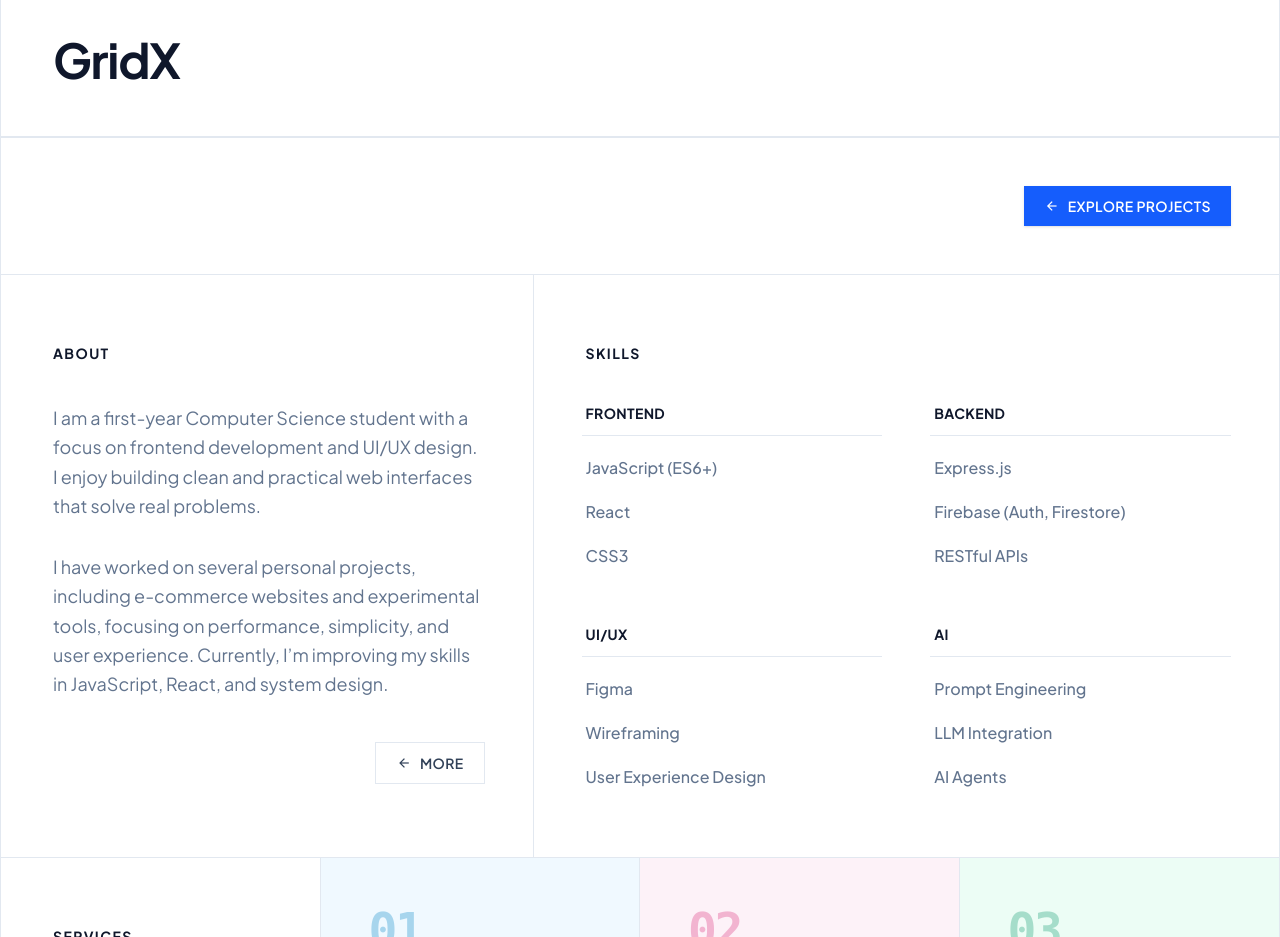
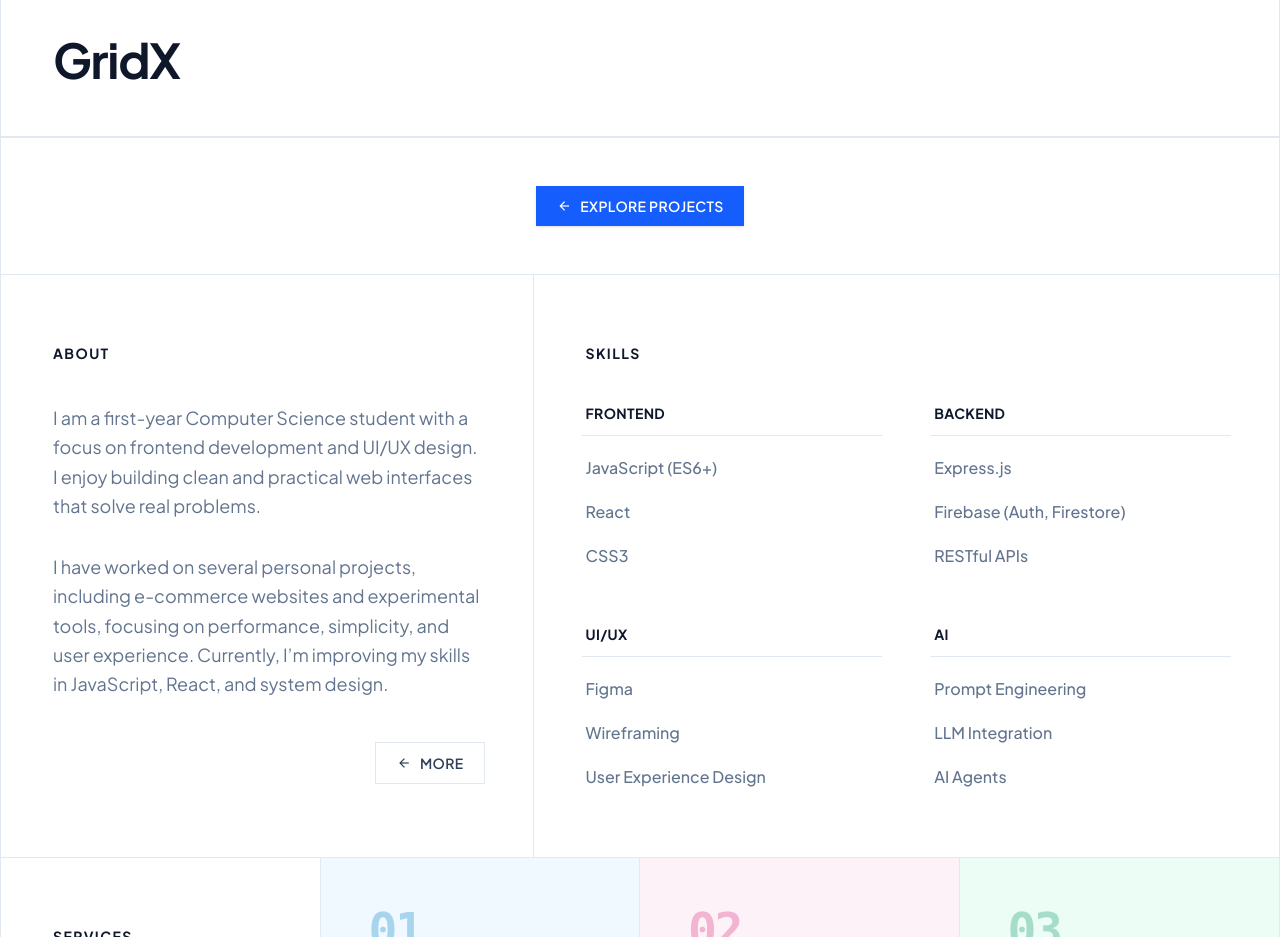
Before and after one commit to yasser8111/Portfolio, a React (Vite) app: page / in a window 1280 px wide. Shown: the part 1380-2317 px from the top of the page. Built offline with nearby package versions, Linux system fonts and the light colour scheme.

Commit message:
style: center the explore projects button

```diff
--- a/src/pages/HomePage.jsx
+++ b/src/pages/HomePage.jsx
@@ -129,7 +129,7 @@ const HomePage = ({
               </div>
 
               <ProjectHoverSection projects={projects.slice(0, 3)} />
-              <div className="py-12 px-6 md:px-12 border-t border-slate-200 flex justify-end" dir="ltr">
+              <div className="py-12 px-6 md:px-12 border-t border-slate-200 flex justify-center">
                 <Link to="/projects">
                   <Button
                     variant="primary"
```
